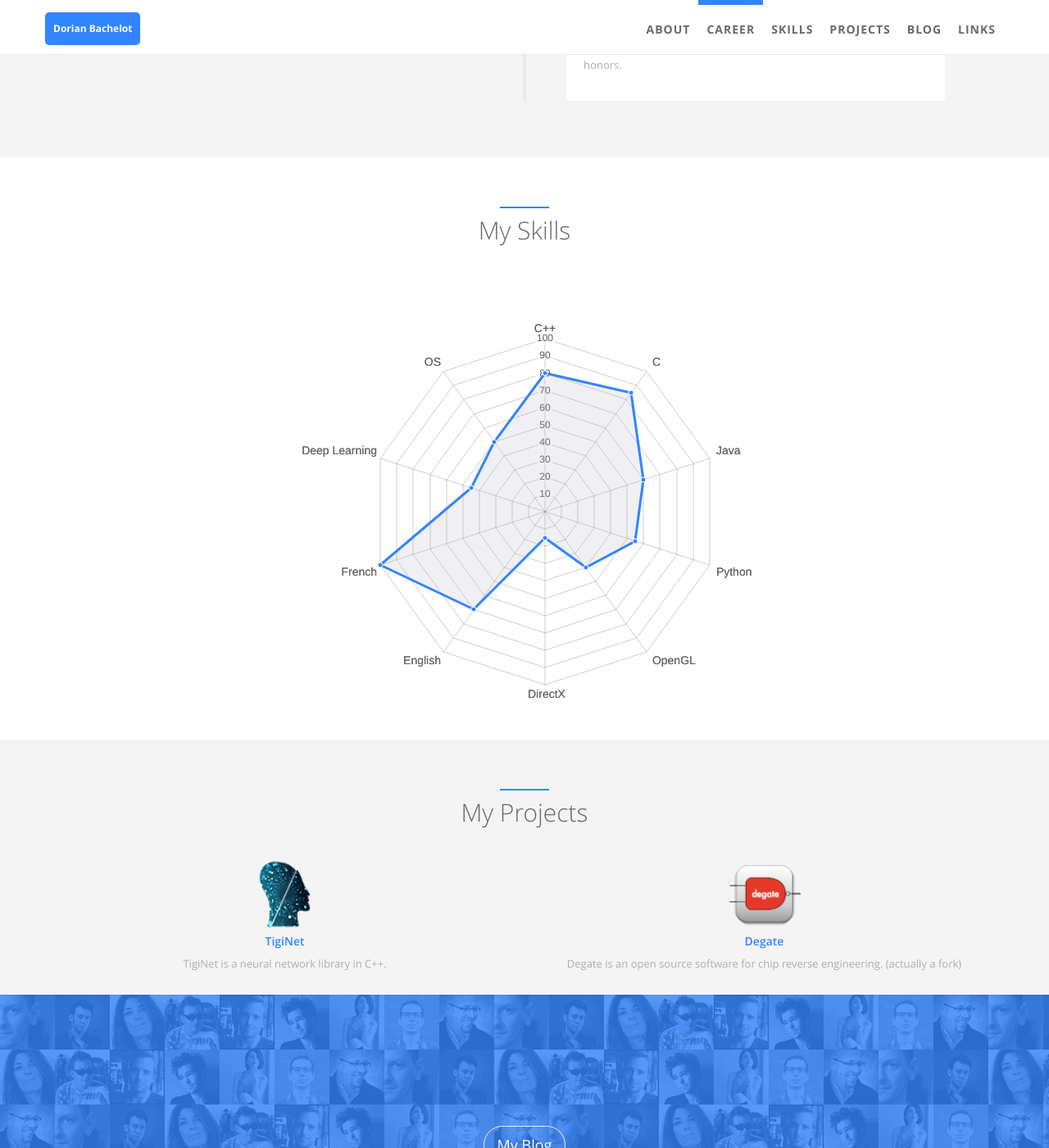
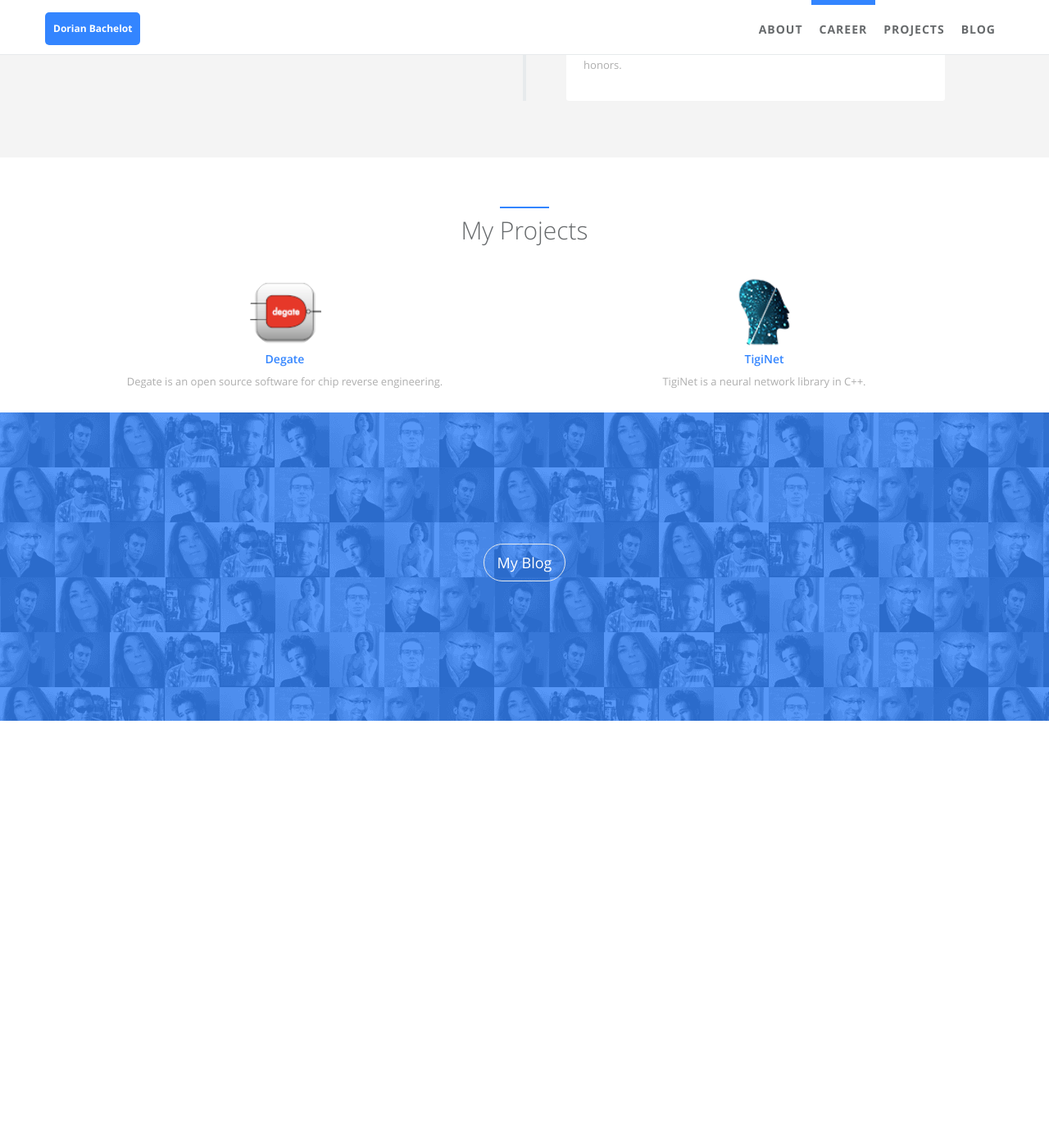
Before and after one commit to DorianBDev/DorianBDev.github.io, a Jekyll site: the page built from index.html, in a window 1280 px wide and 1400 px high, scrolled down 2077 px. Shown: the whole window at 82% size. Built offline with Jekyll 4.4.1, drawn with Linux system fonts in a browser that asks for light colours; after the commit the page ends 2956 px from its top, so only the background shows below that; some of the changed text lies outside the part shown.

Commit message:
Updated website logo and disabled some sections.

```diff
--- a/_data/index/projects.yml
+++ b/_data/index/projects.yml
@@ -8,14 +8,14 @@
 #  img: /static/assets/img/landing/jekyll.png
 #  desc: This project is my project. I use javescript to get repo's information all my repos have only one request.
 
+- name: Degate
+  i18n: Degate
+  url: https://github.com/DegateCommunity/Degate
+  img: /static/assets/img/landing/degate.png
+  desc: Degate is an open source software for chip reverse engineering.
+
 - name: TigiNet
   i18n: TigiNet
   url: https://dorianbdev.github.io/TigiNet/docs/index.html
   img: /static/assets/img/landing/tiginet.png
   desc: TigiNet is a neural network library in C++.
-
-- name: Degate
-  i18n: Degate
-  url: https://github.com/DorianBDev/degate
-  img: /static/assets/img/landing/degate.png
-  desc: Degate is an open source software for chip reverse engineering. (actually a fork)
```
Also changed, not shown: _data/landing.yml (+10 -10 lines), DorianBLogo.png, README.md, static/assets/img/landing/avatar.png, 1 other file.
